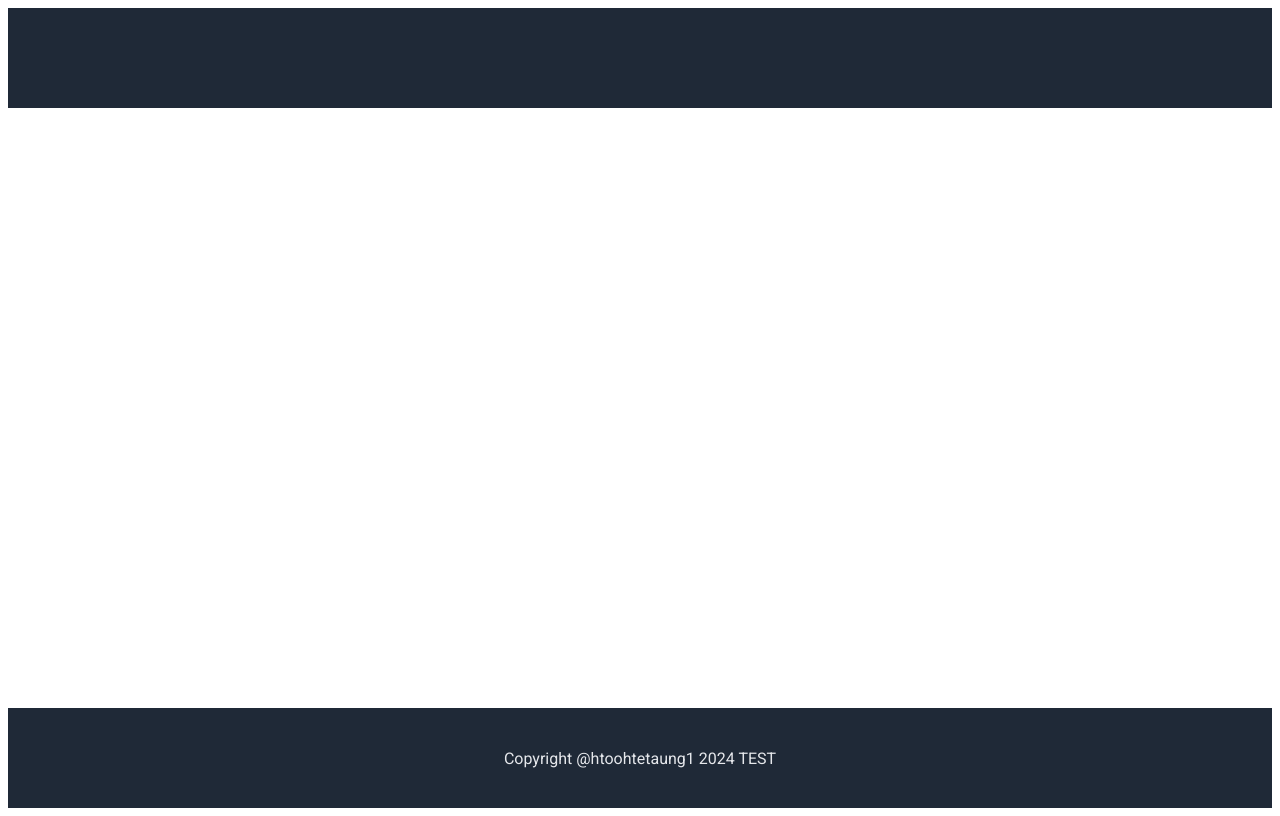
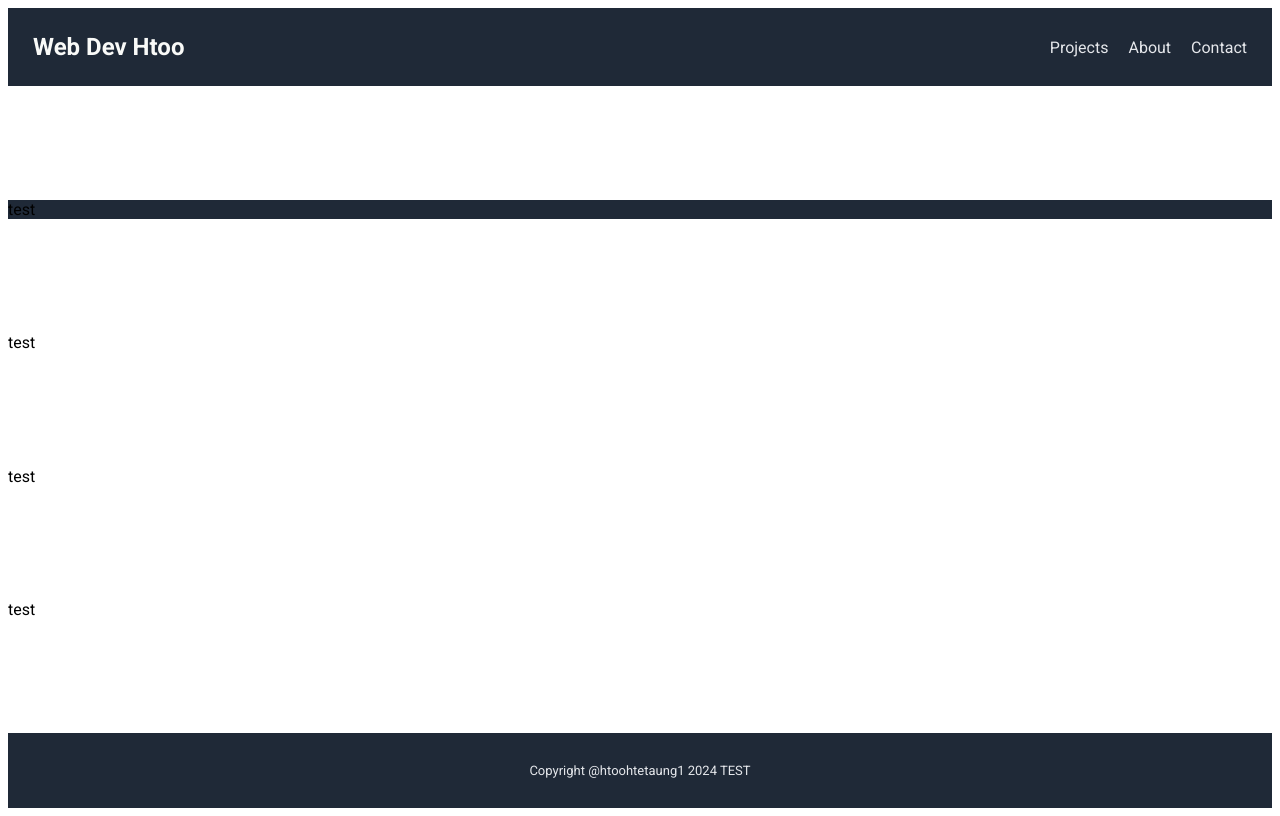
Before and after one commit to htoohtetaung1/landing-page, a plain HTML site: page index.html in a window 1280 px wide. Drawn offline with Linux system fonts and the light colour scheme.

Commit message:
Finish header, footer and add sections

```diff
--- a/index.html
+++ b/index.html
@@ -1,18 +1,23 @@
 <!DOCTYPE html>
 <html lang="en">
   <head>
-        <meta charset="utf-8">
+    <meta charset="utf-8" />
     <title>Landing Page</title>
-        <link rel="stylesheet" href="style.css">
+    <link rel="stylesheet" href="style.css" />
   </head>
   <body>
     <header>
-
+      Web Dev Htoo
       <nav>
-
+        <a href="#">Projects</a>
+        <a href="#">About</a>
+        <a href="#">Contact</a>
       </nav>
     </header>
-        <div class="content"></div>
+    <div class="hero">test</div>
+    <div class="info">test</div>
+    <div class="quote">test</div>
+    <div class="cta">test</div>
     <footer>Copyright @htoohtetaung1 2024 TEST</footer>
   </body>
 </html>
--- a/style.css
+++ b/style.css
@@ -12,14 +12,43 @@ body {
     font-family: Roboto;
 }
 
-header,footer {
+header,footer,.hero {
     background-color: #1f2937;
-    height: 100px;
+    display: flex;
 }
 
 footer {
     color: #e5e7eb;
-    display: flex;
+    font-size: small;
     justify-content: center;
     align-items: center;
+    padding: 30px;
 }
+
+header {
+    color: #f9faf8;
+    font-size: 24px;
+    font-weight: bolder;
+    padding: 25px;
+    justify-content: space-between;
+    align-items: center;
+}
+
+nav {
+    display: flex;
+    justify-content: space-evenly;
+    align-items: center;
+    gap: 20px;
+}
+
+a {
+    text-decoration: none;
+    color: #e5e7eb;
+    font-weight: 400;
+    font-size: medium;
+}
+
+a:hover {
+    color: #a3a4a5;
+    font-weight: 500;
+}
```
Lines whose indentation alone changed are shown as unchanged.
